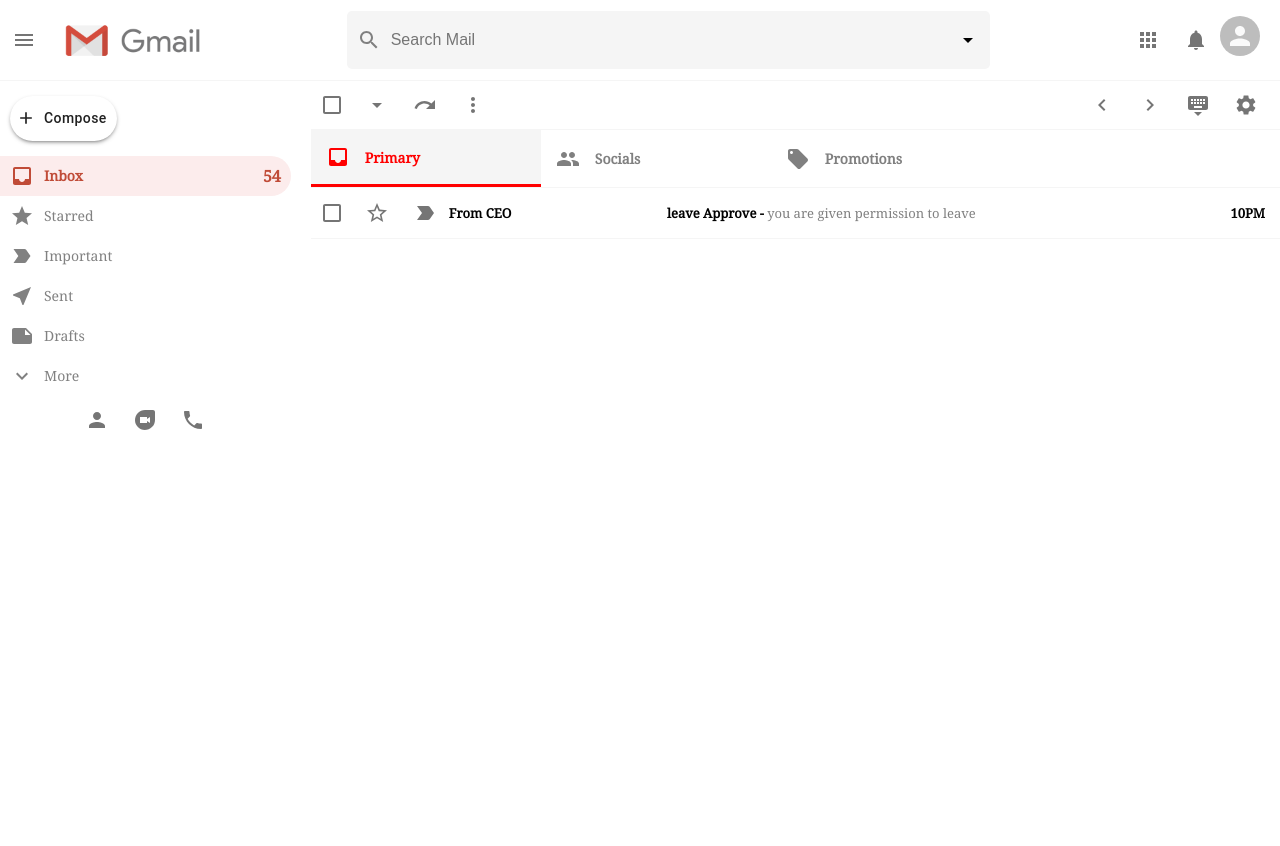
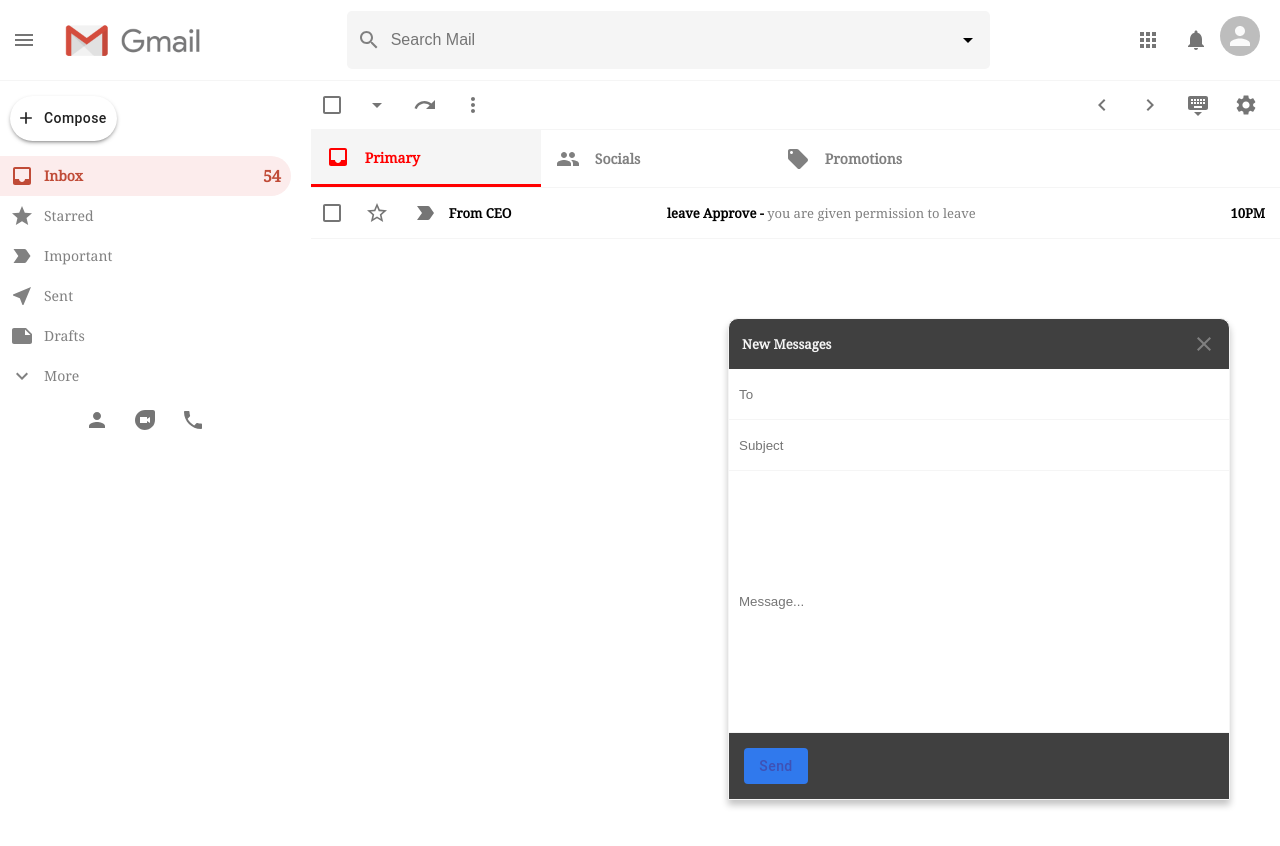
Before and after one commit to SADIK112/gmail-clone, a React (Create React App) app: page / in a window 1280 px wide. Shown: the top 846 px of the page. Built offline with nearby package versions, Linux system fonts and the light colour scheme.

Commit message:
compose area added and redux template implemented

```diff
--- a/src/App.js
+++ b/src/App.js
@@ -2,7 +2,8 @@
 import Header from "./header";
 import Sidebar from "./sidebar";
 import Email from "./email";
-import EmailList from "./emailList"
+import EmailList from "./emailList";
+import SendMail from "./sendMail"
 import {
   BrowserRouter as Router,
   Switch,
@@ -25,6 +26,7 @@
           </Route>
         </Switch>
         </div>
+        <SendMail />
       </div>
     </Router>
   );
--- /dev/null
+++ b/src/sendMail.css
@@ -0,0 +1,57 @@
+.sendMail {
+    position: absolute;
+    bottom: 0px;
+    right: 50px;
+    background-color: #404040;
+    width: 40%;
+    height: 60%;
+    max-width: 500px;
+    border-top-left-radius: 10px;
+    border-top-right-radius: 10px;
+    display: flex;
+    flex-direction: column;
+    border: 1px solid whitesmoke;
+    box-shadow: 0px 5px 7px 0px rgba(0, 0, 0, 0.24);
+}
+
+.sendMail__header {
+    padding: 13px;
+    display: flex;
+    justify-content: space-between;
+    align-items: center;
+    color: grey;
+}
+
+.sendMail__header > h3 {
+    color: whitesmoke;
+    font-size: 13px;
+}
+
+.sendMail__send {
+    background-color: #3079ed !important;
+    text-transform: capitalize !important;
+    margin: 15px !important;
+    color: white;
+}
+
+.sendMail__close {
+    cursor: pointer;
+}
+
+.sendMail > form {
+    display: flex;
+    flex: 1;
+    flex-direction: column;
+}
+
+.sendMail > form > input {
+    height: 30px;
+    padding: 10px;
+    border: none;
+    border-bottom: 1px solid whitesmoke;
+    outline: none;
+}
+
+.sendMail__message {
+    flex: 1;
+}
--- /dev/null
+++ b/src/sendMail.js
@@ -0,0 +1,33 @@
+import React from 'react';
+import './sendMail.css';
+import CloseIcon from '@material-ui/icons/Close';
+import { Button } from '@material-ui/core'
+
+function SendMail() {
+    return (
+        <div className="sendMail">
+            <div className="sendMail__header">
+                <h3>New Messages</h3>
+                <CloseIcon className="sendMail__close" />
+            </div>
+
+            <form>
+                <input placeholder="To" type="text" />
+                <input placeholder="Subject" type="text" />
+                <input placeholder="Message..." type="text" className="sendMail__message" />
+            </form>
+            <div className="sendMail__option">
+                <Button
+                    className="sendMail__send"
+                    varient ="contained"
+                    color="primary"
+                    type="submit"
+                >
+                    Send
+                </Button>
+            </div>
+        </div>
+    )
+}
+
+export default SendMail;
```
Also changed, not shown: src/app/store.js (added, +8 -0 lines), src/features/mailSlice.js (added, +22 -0 lines), 1 other file (tests, documents, lock files or other folders).
